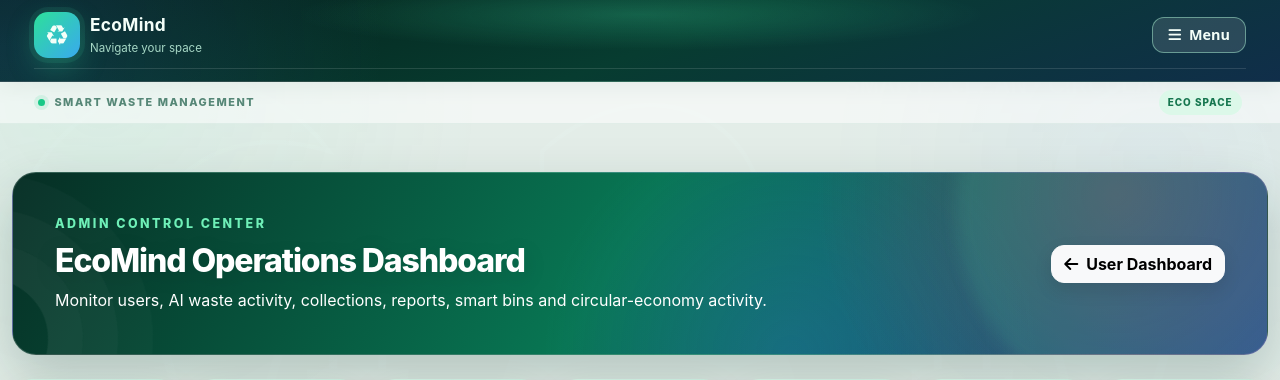
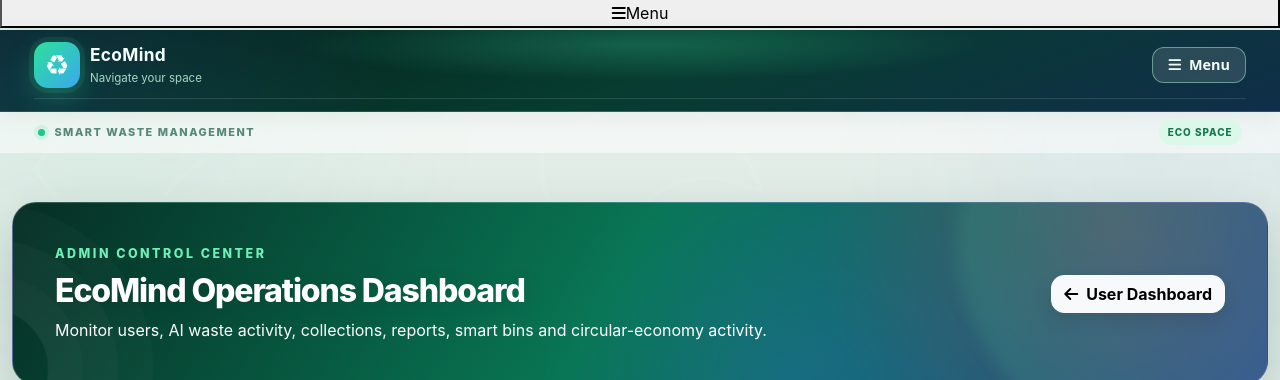
Before and after one commit to Joshna0307/smart-waste-management, a Flask app: page /admin in a window 1280 px wide. Shown: the top 380 px of the page. Run offline with Flask 3, Linux system fonts and the light colour scheme; the visitor is signed in with stand-in values (Sample User, id 1).

Commit message:
Add fixed floating menu button accessible while scrolling

```diff
--- a/templates/base.html
+++ b/templates/base.html
@@ -8,6 +8,7 @@
 <link rel="stylesheet" href="{{url_for('static',filename='css/style.css')}}">{% block head %}{% endblock %}
 </head>
 <body class="page-{{ request.endpoint|default('home')|replace('_','-') }}">
+<button class="floating-menu-toggle" id="floatingMenuToggle" type="button" aria-expanded="false" aria-controls="paperStack" aria-label="Open navigation menu"><i class="fa-solid fa-bars" aria-hidden="true"></i><span>Menu</span></button>
 <div class="eco-workspace">
   <aside class="eco-picker" aria-label="Paper chit page navigation">
     <div class="picker-brand"><span class="picker-logo">♻</span><div class="picker-brand-text"><strong>EcoMind</strong><small>Navigate your space</small></div><button class="menu-toggle" id="menuToggle" type="button" aria-expanded="false" aria-controls="paperStack"><i class="fa-solid fa-bars" aria-hidden="true"></i><span>Menu</span></button></div>
@@ -40,5 +41,20 @@
 <script src="{{url_for('static',filename='js/main.js')}}"></script>
 <script>document.addEventListener("DOMContentLoaded",function(){const b=document.getElementById("menuToggle"),n=document.getElementById("paperStack");if(b&&n){n.classList.add("menu-collapsed");b.addEventListener("click",function(){const open=n.classList.toggle("menu-open");n.classList.toggle("menu-collapsed",!open);b.setAttribute("aria-expanded",String(open));b.innerHTML=open?'<i class="fa-solid fa-xmark" aria-hidden="true"></i><span>Close</span>':'<i class="fa-solid fa-bars" aria-hidden="true"></i><span>Menu</span>';});}});</script>
 
+
+<script>
+document.addEventListener("DOMContentLoaded",function(){
+ const b=document.getElementById("floatingMenuToggle"), n=document.getElementById("paperStack");
+ if(!b||!n)return;
+ b.addEventListener("click",function(){
+   const open=n.classList.toggle("menu-open");
+   n.classList.toggle("menu-collapsed",!open);
+   b.setAttribute("aria-expanded",String(open));
+   b.setAttribute("aria-label",open?"Close navigation menu":"Open navigation menu");
+   b.innerHTML=open?'<i class="fa-solid fa-xmark" aria-hidden="true"></i><span>Close</span>':'<i class="fa-solid fa-bars" aria-hidden="true"></i><span>Menu</span>';
+   if(open)n.scrollIntoView({behavior:"smooth",block:"nearest"});
+ });
+});
+</script>
 {% block scripts %}{% endblock %}
 </body></html>
```
